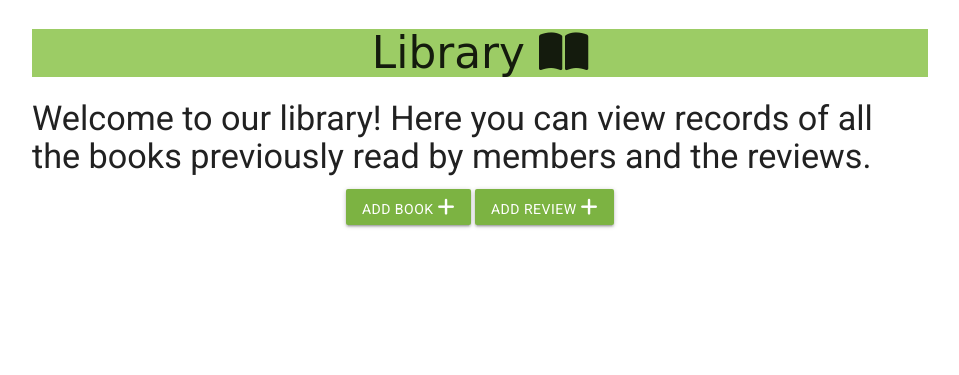
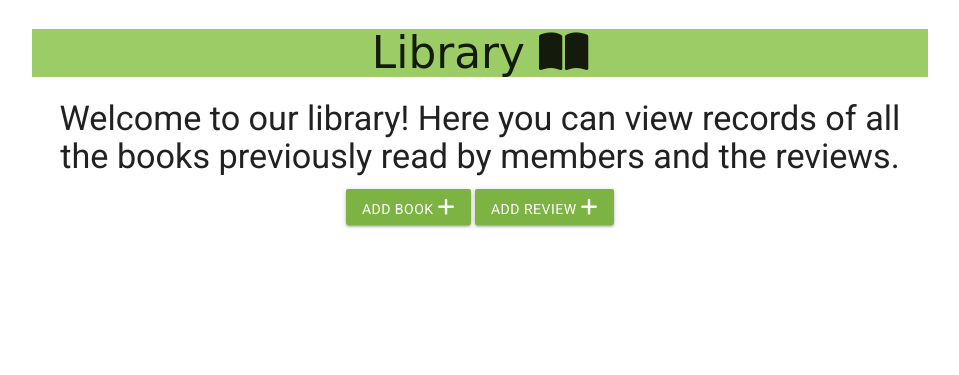
Before and after one commit to JCook22/camberley-book-buddies, a Flask app: page /library in a window 1280 px wide. Shown: the part 72-447 px from the top of the page, without its empty margins (160-1119 px from the left). Run offline with Flask 2, Linux system fonts and the light colour scheme; data that the repository does not hold is empty; some web fonts are replaced.

Commit message:
Center align introductory heading

```diff
--- a/camberleybookbuddies/templates/library.html
+++ b/camberleybookbuddies/templates/library.html
@@ -5,7 +5,7 @@
 
 <section>
     <div>
-        <h4>Welcome to our library! Here you can view records of all the books previously read by members and the reviews.</h4>
+        <h4 class="center-align">Welcome to our library! Here you can view records of all the books previously read by members and the reviews.</h4>
     </div>
     <div class="center-align">
         <a href="{{ url_for('add_book') }}" class="btn light-green darken-1">Add Book <i class="fa-solid fa-plus"></i></a>
```
